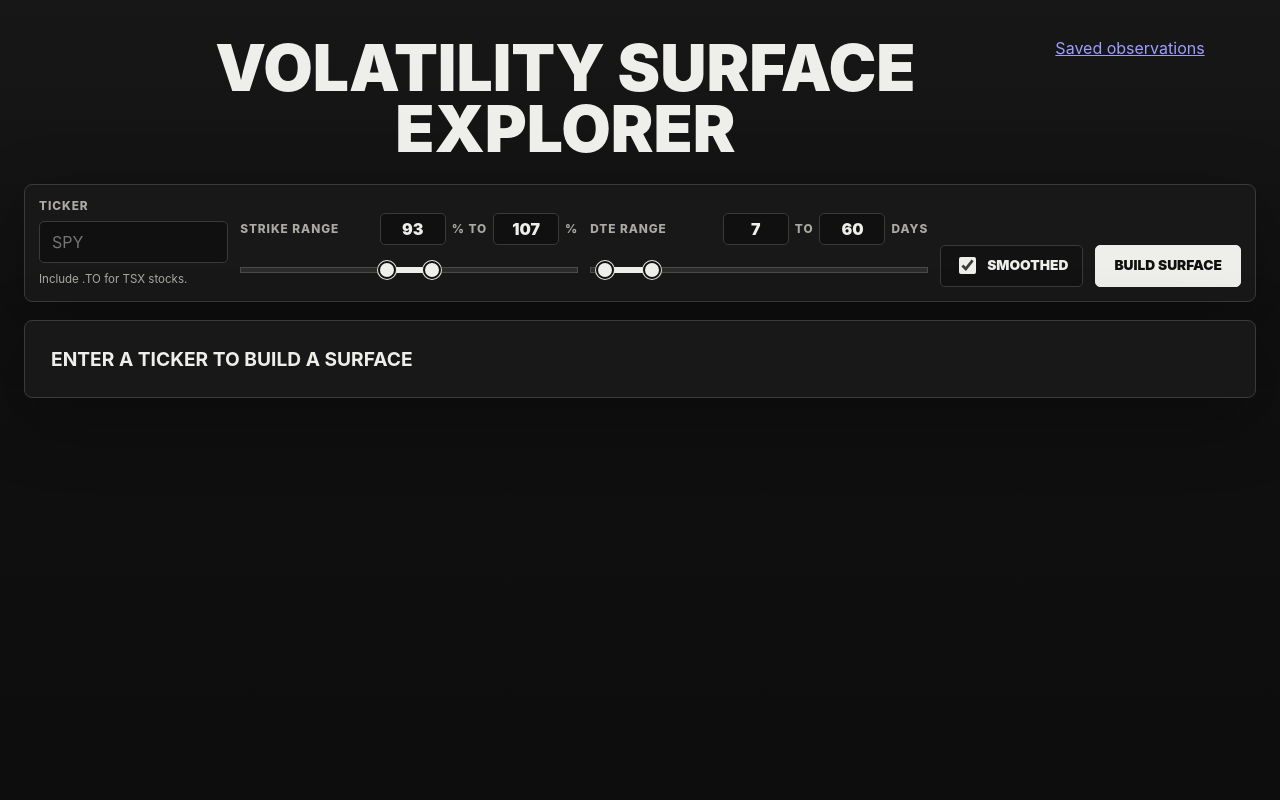
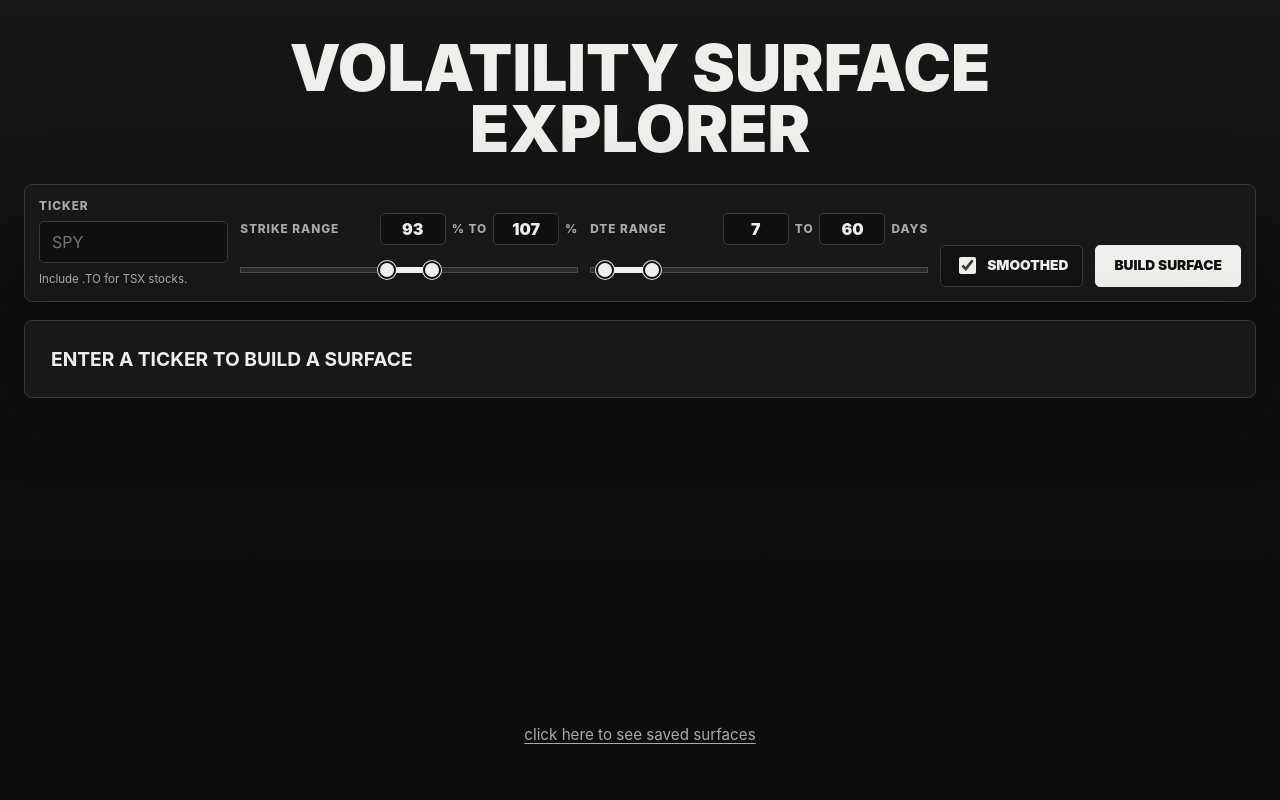
Before and after one commit to Parsa-Bagheri/vol-surface-explorer, a Flask app: page / in a window 1280 px wide. Run offline with Flask 3, Linux system fonts and the light colour scheme.

Commit message:
Move saved surfaces link to the page footer

```diff
--- a/scripts/verify_deployed_history.py
+++ b/scripts/verify_deployed_history.py
@@ -59,7 +59,7 @@ def verify_deployment(url, bundle, output, vercel_cli=None, node="node", scope=N
                 text = body.decode("utf-8")
                 assert "Observation unavailable" not in text and "error-card" not in text, f"App error: {path}"
                 if kind == "landing":
-                    assert "Saved observations" in text
+                    assert "click here to see saved surfaces" in text
                 elif kind == "catalog":
                     assert all(i["snapshot_id"] in text for i in selected)
                 elif kind == "observation":
--- a/static/app.css
+++ b/static/app.css
@@ -50,6 +50,29 @@ input {
   justify-content: center;
   padding: 8px 0 24px;
   text-align: center;
+}
+
+.home-shell {
+  min-height: 100vh;
+  display: flex;
+  flex-direction: column;
+}
+
+.app-footer {
+  margin-top: auto;
+  padding-top: 28px;
+  text-align: center;
+  font-size: 0.95rem;
+}
+
+.app-footer a {
+  color: var(--muted);
+  text-underline-offset: 3px;
+}
+
+.app-footer a:hover,
+.app-footer a:focus-visible {
+  color: var(--text);
 }
 
 h1,
--- a/templates/index.html
+++ b/templates/index.html
@@ -8,10 +8,9 @@
   <script src="{{ url_for('static', filename='app.js', v=asset_versions['app.js']) }}" defer></script>
 </head>
 <body>
-  <div class="app-shell">
+  <div class="app-shell home-shell">
     <header class="app-header">
       <h1>Volatility Surface Explorer</h1>
-      <a href="/history">Saved observations</a>
     </header>
 
     <form method="get" action="/" class="control-form">
@@ -155,6 +154,9 @@
         </details>
       {% endif %}
     </main>
+    <footer class="app-footer">
+      <a href="{{ url_for('history') }}">click here to see saved surfaces</a>
+    </footer>
   </div>
 </body>
 </html>
```
